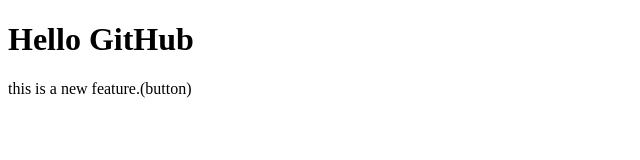
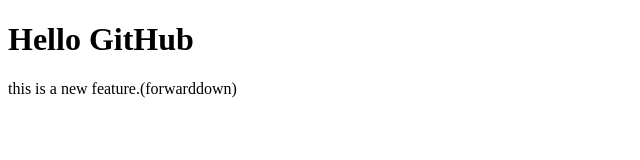
Before and after one commit to mohsinraza29570-creator/localrepo, a plain HTML site: page index.html in a window 1280 px wide. Shown: the full height of the page, 0-640 px from the left. Drawn offline with Linux system fonts and the light colour scheme.

Commit message:
Add forwarddown

```diff
--- a/index.html
+++ b/index.html
@@ -4,4 +4,4 @@
   <h1>Hello GitHub</h1>
 </body>
 </html>
-<p>this is a new feature.(button)</p>
+<p>this is a new feature.(forwarddown)</p>
```
